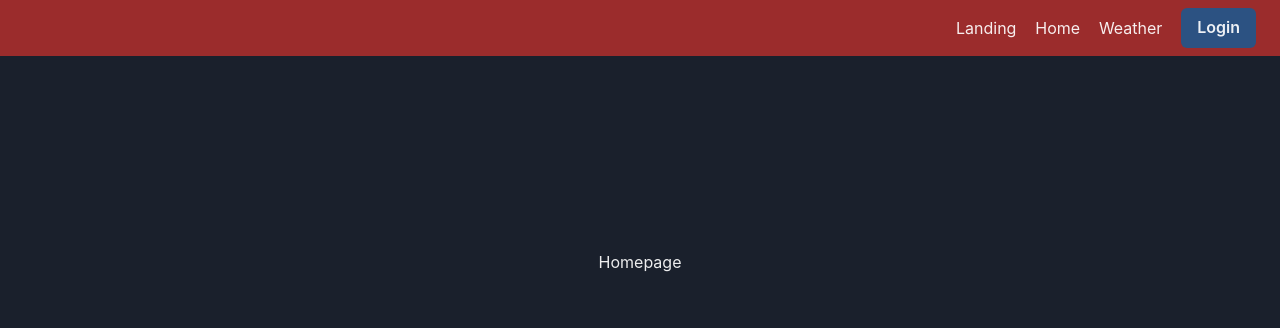
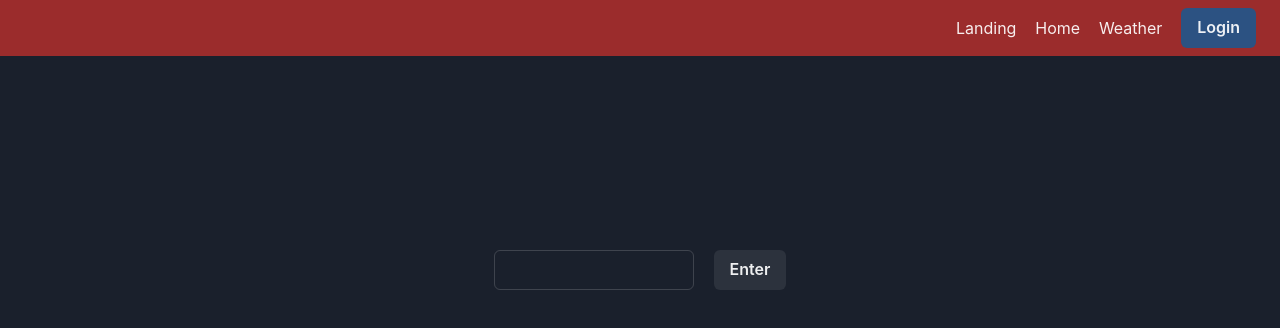
Before and after one commit to WiruCodes/Weather_API, a React (Create React App) app: page /home in a window 1280 px wide. Shown: the top 328 px of the page. Built offline with nearby package versions, Linux system fonts and the light colour scheme.

Commit message:
add search functionality on home page and fetch data from weather api

```diff
--- a/src/App.js
+++ b/src/App.js
@@ -3,15 +3,31 @@ import NavBar from "./sections/nav/NavBar";
 import WeatherPage from "./sections/weather_page/WeatherPage";
 import HomePage from "./sections/home_page/HomePage";
 import LandingPage from "./sections/landing_page/LandingPage";
-
+import { useState } from "react";
 
 function App() {
+  const [cityWeather, setCityWeather] = useState({
+    date: "",
+    temp: "",
+    description: "",
+    main: "",
+    pressure: "",
+    humidity: "",
+  });
   return (
     <BrowserRouter>
       <NavBar />
       <Routes>
         <Route path="/" element={<LandingPage />} />
-        <Route path="home" element={<HomePage />} />
+        <Route
+          path="home"
+          element={
+            <HomePage
+              cityWeather={setCityWeather}
+              setCityWeather={setCityWeather}
+            />
+          }
+        />
         <Route path="weather" element={<WeatherPage />} />
       </Routes>
     </BrowserRouter>
--- /dev/null
+++ b/src/library/weather/weatherFunctionLibrary.js
@@ -0,0 +1,42 @@
+let apiKey = "3bb8762984aba29d796b320d1fe51c5e";
+
+export function getWeatherDetails(
+  setCity,
+  city,
+  setCityError,
+  setCityWeather,
+  navigate
+) {
+  fetch(
+    `https://api.openweathermap.org/geo/1.0/direct?q=${city}&limit=${1}&appid=${apiKey}`
+  )
+    .then((cityResponse) => cityResponse.json())
+    .then((cityJson) => {
+      fetch(
+        `https://api.openweathermap.org/data/2.5/weather?lat=${cityJson[0].lat}&lon=${cityJson[0].lon}&appid=${apiKey}`
+      )
+        .then((weatherResponse) => weatherResponse.json())
+        .then((weatherJson) => {
+          let date = new Date(weatherJson.dt * 1000);
+          date = date.toLocaleDateString();
+
+          setCityWeather({
+            date: date,
+            temp: weatherJson.main.temp,
+            description: weatherJson.weather[0].description,
+            main: weatherJson.weather[0].main,
+            pressure: weatherJson.main.pressure,
+            humidity: weatherJson.main.humidity,
+          });
+          setCity("");
+          console.log(weatherJson);
+          navigate("/weather");
+        })
+        .catch((error) => console.log(error));
+    })
+    .catch((error) => {
+      console.log(error);
+      setCity("");
+      setCityError(true);
+    });
+}
--- a/src/sections/home_page/HomePage.js
+++ b/src/sections/home_page/HomePage.js
@@ -1,11 +1,53 @@
-import { Box } from "@chakra-ui/react";
+import { Box, Button, Input, Text } from "@chakra-ui/react";
+import { useNavigate } from "react-router-dom";
+import { useState } from "react";
+import { getWeatherDetails } from "../../library/weather/weatherFunctionLibrary";
 
-function HomePage() {
+function HomePage({ cityWeather, setCityWeather }) {
+  const navigate = useNavigate();
+  const [city, setCity] = useState("");
+  const [cityError, setCityError] = useState(false);
+
   return (
-    <Box position='relative' display='flex' justifyContent='center' top='250px'>
-      Homepage
+    <Box
+      position="relative"
+      display="flex"
+      flexDir="column"
+      alignItems="center"
+      top="250px"
+    >
+      <Box display="flex" alignItems="center">
+        <Input
+          onChange={(e) => {
+            setCity(e.target.value);
+            setCityError(false);
+          }}
+          w="200px"
+          mr="5"
+          value={city}
+        />
+        <Button
+          onClick={() =>
+            getWeatherDetails(
+              setCity,
+              city,
+              setCityError,
+              setCityWeather,
+              navigate
+            )
+          }
+          size="md"
+        >
+          Enter
+        </Button>
+      </Box>
+      {cityError && (
+        <Box display="flex">
+          <Text mt={3}>Please input an existing city.</Text>
+        </Box>
+      )}
     </Box>
-  )
+  );
 }
 
 export default HomePage;
```
Also changed, not shown: src/sections/nav/NavBar.js (+19 -8 lines).
